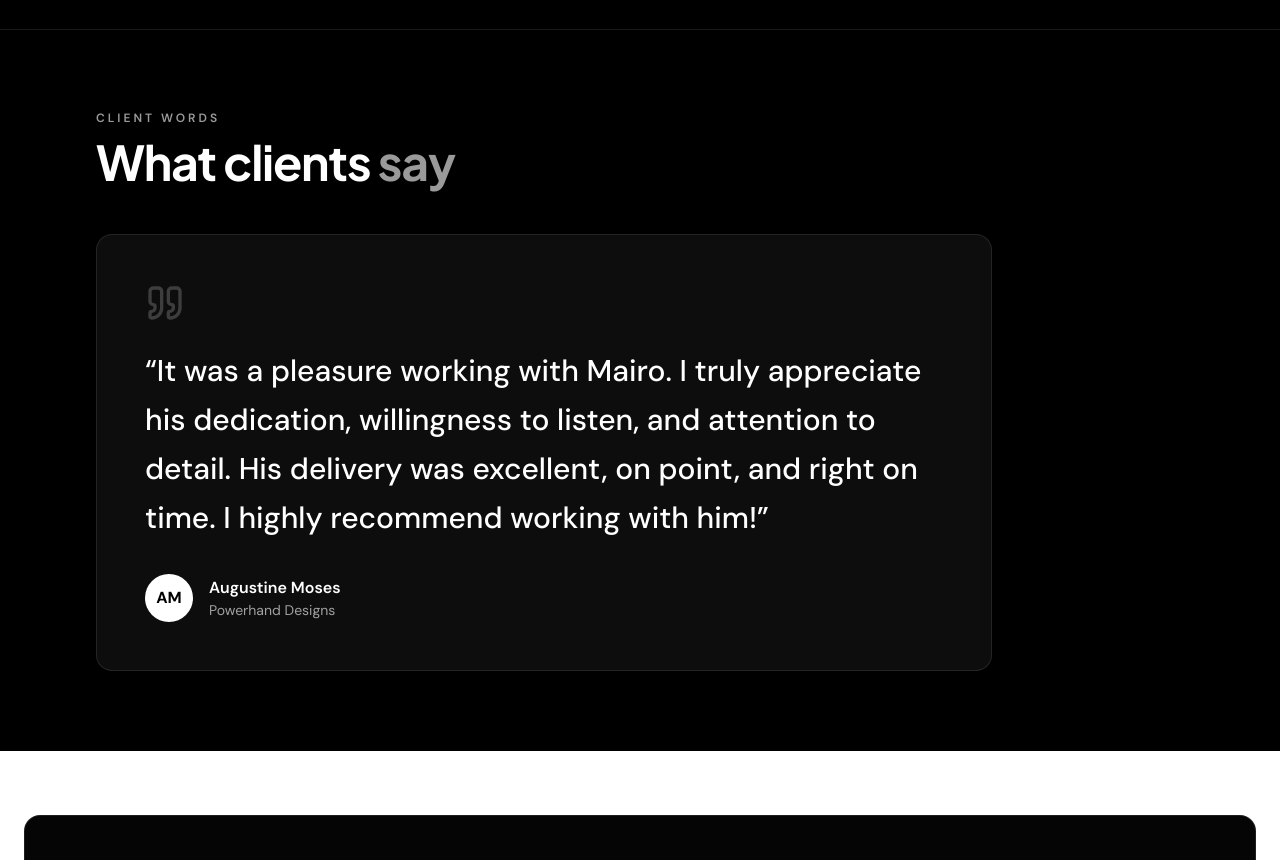
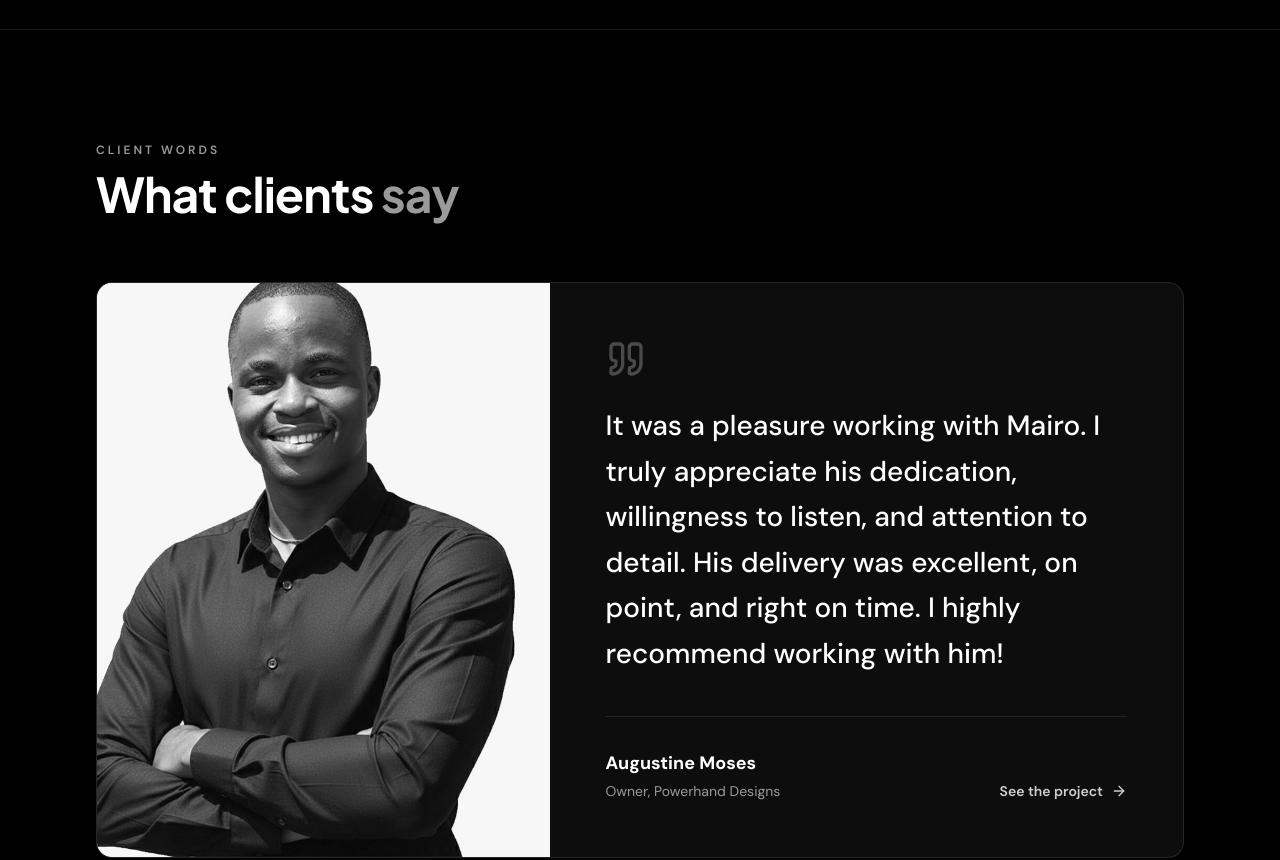
Before and after one commit to MairoPedroIsaac/mairopedro-portfolio, a Next.js app: page / in a window 1280 px wide. Shown: the part 1940-2800 px from the top of the page. Built offline with nearby package versions, Linux system fonts and the light colour scheme.

Commit message:
Restructure testimonial with client photo
Co-Authored-By: Claude Opus 5.5 <noreply@anthropic.com>
Claude-Session: https://claude.ai/code/session_012UR96DsDdzAgwwgmztnBTh

```diff
--- a/components/sections/Testimonial.tsx
+++ b/components/sections/Testimonial.tsx
@@ -1,29 +1,55 @@
-import { Quote } from "lucide-react";
+import Image from "next/image";
+import Link from "next/link";
+import { Quote, ArrowRight } from "lucide-react";
 import { testimonial } from "@/lib/data";
 
 export default function Testimonial() {
   return (
-    <section className="bg-black py-20 border-t border-white/10">
+    <section className="bg-black py-20 md:py-28 border-t border-white/10">
       <div className="container-custom px-6 md:px-12 lg:px-24">
+
+        {/* Header: same style as Featured Projects */}
+        <div className="mb-12 md:mb-16">
           <p className="text-[#9A9A9A] text-xs font-semibold uppercase tracking-[0.25em] mb-3">Client Words</p>
-        <h2 className="text-4xl md:text-5xl font-bold text-white tracking-tight mb-12">
+          <h2 className="text-4xl md:text-5xl font-bold text-white">
             What clients <span className="text-[#9A9A9A]">say</span>
           </h2>
+        </div>
 
-        <figure className="relative max-w-4xl bg-[#0d0d0d] border border-white/10 rounded-2xl p-8 md:p-12">
-          <Quote className="w-10 h-10 text-white/20 mb-6" aria-hidden />
-          <blockquote className="text-xl md:text-3xl leading-relaxed text-white font-medium">
-            &ldquo;{testimonial.quote}&rdquo;
+        <figure className="grid md:grid-cols-12 overflow-hidden rounded-2xl border border-white/10 bg-[#0d0d0d]">
+          {/* Photo */}
+          <div className="relative md:col-span-5 aspect-[4/3] md:aspect-auto md:min-h-[460px] bg-[#e9e9e9]">
+            <Image
+              src={testimonial.photo}
+              alt={`${testimonial.name}, ${testimonial.role}`}
+              fill
+              sizes="(max-width: 768px) 100vw, 40vw"
+              className="object-cover object-top grayscale"
+            />
+          </div>
+
+          {/* Quote */}
+          <div className="md:col-span-7 p-8 md:p-12 lg:p-14 flex flex-col justify-between gap-10">
+            <div>
+              <Quote className="w-10 h-10 text-white/25 mb-6" aria-hidden />
+              <blockquote className="text-xl md:text-2xl lg:text-[1.75rem] leading-relaxed text-white font-medium">
+                {testimonial.quote}
               </blockquote>
-          <figcaption className="mt-8 flex items-center gap-4">
-            <div className="w-12 h-12 rounded-full bg-white text-black flex items-center justify-center font-bold">
-              {testimonial.name.split(" ").map((n) => n[0]).join("")}
             </div>
+
+            <figcaption className="flex flex-col sm:flex-row sm:items-end sm:justify-between gap-6 pt-8 border-t border-white/10">
               <div>
-              <div className="text-white font-semibold">{testimonial.name}</div>
-              <div className="text-neutral-400 text-sm">{testimonial.company}</div>
+                <div className="text-white text-lg font-bold">{testimonial.name}</div>
+                <div className="text-[#9A9A9A] text-sm mt-1">{testimonial.role}</div>
               </div>
+              <Link
+                href={testimonial.caseStudy}
+                className="group inline-flex items-center gap-2 text-sm font-semibold text-[#CFCFCF] hover:text-white transition-colors no-underline"
+              >
+                See the project <ArrowRight className="w-4 h-4 transition-transform group-hover:translate-x-1" />
+              </Link>
             </figcaption>
+          </div>
         </figure>
       </div>
     </section>
--- a/lib/data.ts
+++ b/lib/data.ts
@@ -117,5 +117,7 @@ export const testimonial = {
   quote:
     "It was a pleasure working with Mairo. I truly appreciate his dedication, willingness to listen, and attention to detail. His delivery was excellent, on point, and right on time. I highly recommend working with him!",
   name: "Augustine Moses",
-  company: "Powerhand Designs",
+  role: "Owner, Powerhand Designs",
+  photo: "/images/testimonials/augustine-moses.jpg",
+  caseStudy: "/projects/powerhand-design",
 };
```
Also changed, not shown: public/images/testimonials/augustine-moses.jpg (added). Lines whose indentation alone changed are shown as unchanged.
